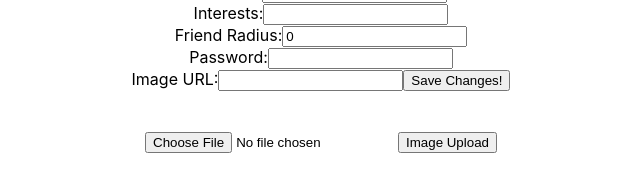
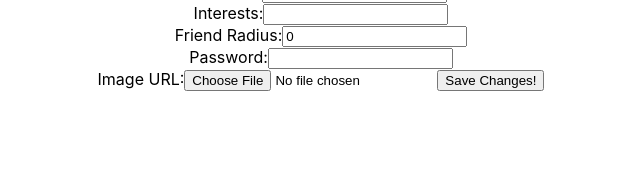
Before and after one commit to ryannissen/r24-friender-fe, a React (Create React App) app: page /profile in a window 1280 px wide. Shown: the part 169-360 px from the top of the page, without its empty margins (319-959 px from the left). Built offline with nearby package versions, Linux system fonts and the light colour scheme.

Commit message:
working on s3 compatibility

```diff
--- a/src/ProfileForm.js
+++ b/src/ProfileForm.js
@@ -42,11 +42,18 @@ function ProfileForm({ handleUpdate }) {
 
   function submitForm(evt) {
     evt.preventDefault();
-    try {
-      handleUpdate(formValues);
-    } catch (err) {
-      alert(err);
+    const multiFormData = new FormData();
+    multiFormData.append("image_url", formValues.image_url);
+    multiFormData.append("username", formValues.username);
+    console.log("BEFORE OUR FOR LOOP", multiFormData.get("username"))
+    for (let data of multiFormData.entries()) {
+      console.log(data);
     }
+    // try {
+    //   handleUpdate(multiFormData);
+    // } catch (err) {
+    //   alert(err);
+    // }
   }
 
   function handleChange(evt) {
@@ -57,8 +64,13 @@ function ProfileForm({ handleUpdate }) {
     }));
   }
 
-  function imgUpload(){
-
+  function handleImage(evt) {
+    const {name} = evt.target;
+    const value = evt.target.files[0];
+    setFormValues(currData => ({
+      ...currData,
+      [name]: value,
+    }))
   }
 
   return (
@@ -150,18 +162,12 @@ function ProfileForm({ handleUpdate }) {
         <input
           id="image_url"
           name="image_url"
-          value={formValues.image_url}
-          onChange={handleChange}
+          onChange={handleImage}
+          type="file"
           required
         />
         <button>Save Changes!</button>
-        <br />
-        <br />
-        <br />
-
       </form>
-      <input type="file" id="uploadprofileimg" />
-      <button id="uploadprofileimgbtn" onClick={imgUpload}>Image Upload</button>
     </div>
   )
 }
--- a/src/api.js
+++ b/src/api.js
@@ -1,7 +1,7 @@
 import axios from "axios";
 
-const BASE_URL = "http://localhost:5001"
-//const BASE_URL="http://localhost:5000";
+//const BASE_URL = "http://localhost:5001"
+const BASE_URL="http://localhost:5000";
 
 /** API Class.
  *
```
